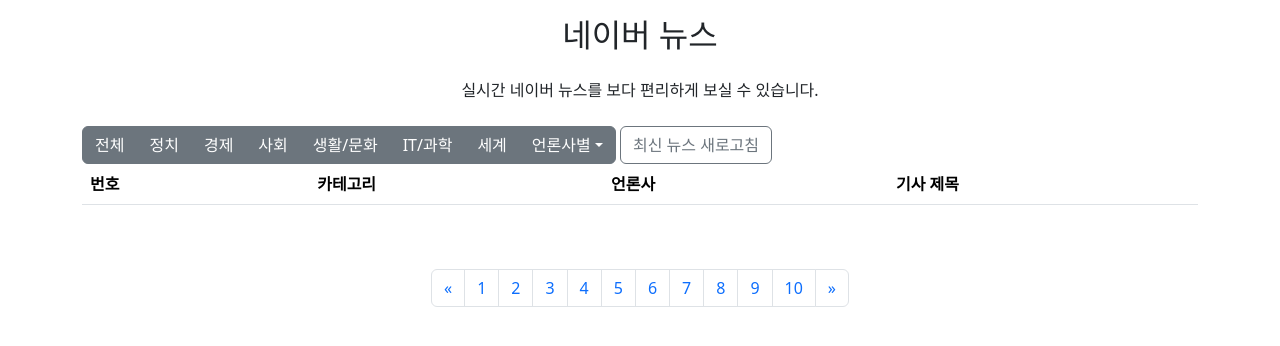
After one commit to haru2175/PythonTeamProJect, a Django app: page /NaverNews/view in a window 1280 px wide. The commit adds this page. Shown: the top 346 px of the page. Run offline with Django 5.2, Linux system fonts and the light colour scheme; data comes from the database, SQL or seed files in the repository; lists and menus that the app fills with data are empty.

Commit message:
Team Project #10
수정

```diff
--- a/TeamProject/TeamProject/templates/TeamProject/NaverNews_list.html
+++ b/TeamProject/TeamProject/templates/TeamProject/NaverNews_list.html
@@ -53,7 +53,7 @@
             <td>{{ news.nIdx }}</td>
             <td>{{ news.nCategory }}</td>
             <td>{{ news.nCompany }}</td>
-            <td><a href="{{ news.nLink }}"/> {{ news.nTitle }}</td>
+            <td><a href="/NaverNews/view?idx={{news.nIdx}}"/> {{ news.nTitle }}</td>
             <!--<td><a href="{{ news.nLink }}" />링크</td>-->
         </tr>
         {% endfor %}
--- /dev/null
+++ b/TeamProject/TeamProject/templates/TeamProject/NaverNews_view.html
@@ -0,0 +1,105 @@
+<!DOCTYPE html>
+<html lang="en">
+<head>
+    <title>실시간 뉴스 속보</title>
+    <meta charset="utf-8">
+    <meta name="viewport" content="width=device-width, initial-scale=1">
+    <link href="https://cdn.jsdelivr.net/npm/bootstrap@5.3.3/dist/css/bootstrap.min.css" rel="stylesheet">
+    <script src="https://cdn.jsdelivr.net/npm/bootstrap@5.3.3/dist/js/bootstrap.bundle.min.js"></script>
+</head>
+<body>
+<div class="container mt-3">
+    <h2 class="text-center mb-4">네이버 뉴스</h2>
+    <p class="text-center mb-4">실시간 네이버 뉴스를 보다 편리하게 보실 수 있습니다.</p>
+
+    <div class="btn-group">
+        <button type="button" class="btn btn-secondary" onclick="filterByCategory(0)">전체</button>
+        <button type="button" class="btn btn-secondary" onclick="filterByCategory(1)">정치</button>
+        <button type="button" class="btn btn-secondary" onclick="filterByCategory(2)">경제</button>
+        <button type="button" class="btn btn-secondary" onclick="filterByCategory(3)">사회</button>
+        <button type="button" class="btn btn-secondary" onclick="filterByCategory(4)">생활/문화</button>
+        <button type="button" class="btn btn-secondary" onclick="filterByCategory(5)">IT/과학</button>
+        <button type="button" class="btn btn-secondary" onclick="filterByCategory(6)">세계</button>
+        <div class="btn-group">
+            <button type="button" class="btn btn-secondary dropdown-toggle" data-bs-toggle="dropdown">언론사별</button>
+            <div class="dropdown-menu">
+                <a class="dropdown-item" href="#">주간경향</a>
+                <a class="dropdown-item" href="#">신동아</a>
+                <a class="dropdown-item" href="#">시사IN</a>
+                <a class="dropdown-item" href="#">매경이코노미</a>
+                <a class="dropdown-item" href="#">주간동아</a>
+                <a class="dropdown-item" href="#">이코노미스트</a>
+                <a class="dropdown-item" href="#">시사저널</a>
+                <a class="dropdown-item" href="#">한경비즈니스</a>
+                <a class="dropdown-item" href="#">한겨례21</a>
+                <a class="dropdown-item" href="#">더스쿠프</a>
+                <a class="dropdown-item" href="#">주간조선</a>
+                <a class="dropdown-item" href="#">월간산</a>
+            </div>
+        </div>
+    </div>
+
+    <button type="button" class="btn btn-outline-secondary" >최신 뉴스 새로고침</button>
+
+    <table class="table table-striped">
+        <thead>
+        <tr>
+            <th>번호&nbsp;&nbsp;&nbsp;</th>
+            <th>카테고리</th>
+            <th>언론사&nbsp;&nbsp;&nbsp;</th>
+            <th>기사 제목</th>
+            <!--<th>출처</th>-->
+        </tr>
+        </thead>
+        <tbody>
+        {% for news in NaverNews %}
+        <tr>
+            <td>{{ news.nIdx }}</td>
+            <td>{{ news.nCategory }}</td>
+            <td>{{ news.nCompany }}</td>
+            <td><a href="view/?idx={{ news.nIdx }}" /> {{ news.nTitle }}</td>
+            <!--<td><a href="{{ news.nLink }}" />링크</td>-->
+        </tr>
+        {% endfor %}
+        </tbody>
+    </table>
+
+    <br/><br/>
+    <ul class="pagination justify-content-center">
+        <li class="page-item"><a class="page-link" href="#">&laquo;</a></li>
+        <li class="page-item"><a class="page-link" href="#">1</a></li>
+        <li class="page-item"><a class="page-link" href="#">2</a></li>
+        <!-- <li class="page-item active"><a class="page-link" href="#">2</a></li> -->
+        <li class="page-item"><a class="page-link" href="#">3</a></li>
+        <li class="page-item"><a class="page-link" href="#">4</a></li>
+        <li class="page-item"><a class="page-link" href="#">5</a></li>
+        <li class="page-item"><a class="page-link" href="#">6</a></li>
+        <li class="page-item"><a class="page-link" href="#">7</a></li>
+        <li class="page-item"><a class="page-link" href="#">8</a></li>
+        <li class="page-item"><a class="page-link" href="#">9</a></li>
+        <li class="page-item"><a class="page-link" href="#">10</a></li>
+        <li class="page-item"><a class="page-link" href="#">&raquo;</a></li>
+    </ul>
+</div>
+<script>
+    category = null
+    company = null;
+    function filterByCategory(category1) {
+        console.log(category1)
+        if (category1 == 0) {
+            let url = new URL('http://127.0.0.1:8000/NaverNews/'); // 현재 페이지의 URL을 가져옵니다.
+
+            // 페이지를 새로운 URL로 이동
+            window.location.href = url.toString();
+        }
+        else {
+            <!--let url = new URL(window.location.href); // 현재 페이지의 URL을 가져옵니다.
+            url.searchParams.set('category', category1); // 'category' 파라미터에 값을 설정합니다.
+
+            // 페이지를 새로운 URL로 이동
+            window.location.href = url.toString();-->
+        }
+    }
+</script>
+</body>
+</html>
```
